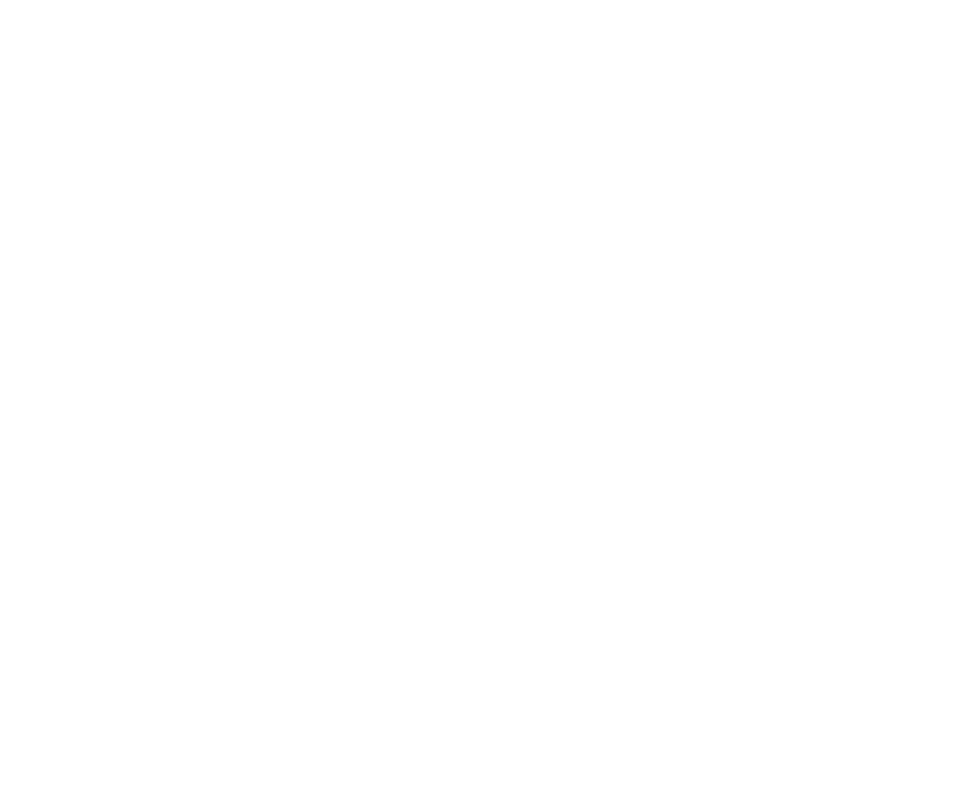
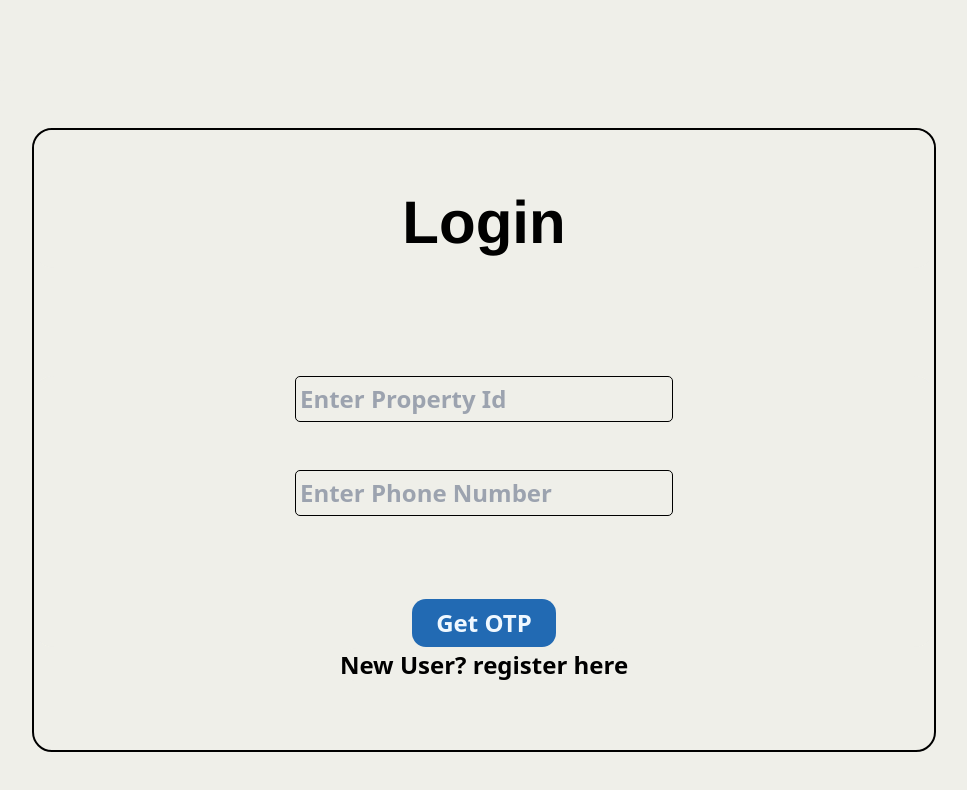
Before and after one commit to A-R-P-I-T-JAIN/Hack-Ndore, a React (Vite) app in the folder Client/: page /login in a window 1280 px wide. Before the commit this address had no page. Shown: the top 790 px of the page, without its empty margins (156-1123 px from the left). Built offline with nearby package versions, Linux system fonts and the light colour scheme.

Commit message:
regsiter&Login

```diff
--- a/Client/src/App.jsx
+++ b/Client/src/App.jsx
@@ -2,6 +2,8 @@
 import './App.css'
 import {BrowserRouter, Route, Routes} from 'react-router-dom'
 import Home from './components/Home'
+import Login from './components/Login'
+import Register from './components/Register'
 
 function App() {
 
@@ -9,8 +11,12 @@
     <BrowserRouter>
     <Routes>
       <Route path='/' element={<Home/>} />
+      <Route path='/login' element={<Login/>} />
+      <Route path='/register' element={<Register/>} />
+
     </Routes>
     </BrowserRouter>
+
   )
 }
 
--- /dev/null
+++ b/Client/src/components/Login.jsx
@@ -0,0 +1,21 @@
+import Register from "./Register";
+import PhoneOtpForm from "./phone-login";
+import "./login.css"
+import { Link } from 'react-router-dom'
+
+export default function Login(){
+
+
+    return(
+        <div class="app">
+        <div class="body">
+          <h1 class="head">Login </h1>
+          <br></br><br></br><br></br>
+          <PhoneOtpForm />
+          {/* <h2 class="head">Register</h2>
+          <Register/> */}
+        </div>
+        <Link to="/register">New User? register here</Link>
+        </div>
+    )
+}
--- /dev/null
+++ b/Client/src/components/Register.css
@@ -0,0 +1,24 @@
+.input{
+    border:1px solid black;
+    border-radius: 5px;
+    margin:15px;
+    width:15rem;
+    align-content: center;
+    padding: 4px;
+}
+.submit:hover{
+    background-color:rgb(11, 131, 251);
+}
+.submit{
+    margin-top: 35px;
+}
+*{
+    background-color: rgb(239, 239, 233);
+}
+.placeholder{
+    color: blueviolet;
+}
+.boxi{
+    border:2px solid black;
+    padding:10px;
+}
--- /dev/null
+++ b/Client/src/components/Register.jsx
@@ -0,0 +1,23 @@
+import './Register.css'
+import { Link } from 'react-router-dom'
+export default function Register(){
+    return(
+        <div class="boxi">
+            <p class="head"> Register</p>
+        <input placeholder="Enter Property ID" type="text" class="input" ></input>
+        <br></br>
+        <input placeholder="Enter AADHAR No." type="number"class="input"  ></input>
+        <br></br>
+        <input placeholder="Enter Registered Phone No." type="number"class="input"  ></input>
+        <br></br>
+        <input placeholder="Enter Username" class="input" ></input>
+        <br></br>
+        <button className="submit">Submit</button>
+       <div className="loginTag">
+       {/* <Route path="/login" element={<PhoneOtpForm/>} /> */}
+      <br></br>
+       <Link to="/login">Already registered? Click here to <span>login</span></Link>
+       </div>
+        </div>
+    )
+}
--- /dev/null
+++ b/Client/src/components/login.css
@@ -0,0 +1,28 @@
+#root {
+    max-width: 1000px;
+    margin: 80px auto;
+    padding: 2rem;
+    text-align: center;
+
+  }
+
+  .head{
+      font-size: 2.5rem;
+      padding-top: 2rem;
+      font-family: 'Franklin Gothic Medium', 'Arial Narrow', Arial, sans-serif;
+  }
+
+  .app{
+  border:2px solid ;
+  height: 26rem;
+  border:2px solid black;
+  }
+  .otpInput{
+      background-color: rgb(0, 227, 151);
+      height:80px;
+      width:80px;
+      margin: 5px;
+      border-radius: 4px;
+      padding: 28px;
+      font-size: 40px;
+  }
--- /dev/null
+++ b/Client/src/components/otp-input.css
@@ -0,0 +1,5 @@
+.optInput{
+    background-color: rgb(0, 227, 151);
+    height:44px;
+    width:44px;
+}
--- /dev/null
+++ b/Client/src/components/otp-input.jsx
@@ -0,0 +1,75 @@
+import {useEffect, useRef, useState} from "react";
+
+const OtpInput = ({length = 4, onOtpSubmit = () => {}}) => {
+  const [otp, setOtp] = useState(new Array(length).fill(""));
+  const inputRefs = useRef([]);
+
+  useEffect(() => {
+    if (inputRefs.current[0]) {
+      inputRefs.current[0].focus();
+    }
+  }, []);
+
+  const handleChange = (index, e) => {
+    const value = e.target.value;
+    if (isNaN(value)) return;
+
+    const newOtp = [...otp];
+    // allow only one input
+    newOtp[index] = value.substring(value.length - 1);
+    setOtp(newOtp);
+
+    // submit trigger
+    const combinedOtp = newOtp.join("");
+    if (combinedOtp.length === length) onOtpSubmit(combinedOtp);
+
+    // Move to next input if current field is filled
+    if (value && index < length - 1 && inputRefs.current[index + 1]) {
+      inputRefs.current[index + 1].focus();
+    }
+  };
+
+  const handleClick = (index) => {
+    inputRefs.current[index].setSelectionRange(1, 1);
+
+    // optional
+    if (index > 0 && !otp[index - 1]) {
+      inputRefs.current[otp.indexOf("")].focus();
+    }
+  };
+
+  const handleKeyDown = (index, e) => {
+    if (
+      e.key === "Backspace" &&
+      !otp[index] &&
+      index > 0 &&
+      inputRefs.current[index - 1]
+    ) {
+      // Move focus to the previous input field on backspace
+      inputRefs.current[index - 1].focus();
+    }
+  };
+
+  return (
+    <div class="main">
+      {otp.map((value, index) => {
+        return (
+          <>
+          <input
+            key={index}
+            type="text"
+            ref={(input) => (inputRefs.current[index] = input)}
+            value={value}
+            onChange={(e) => handleChange(index, e)}
+            onClick={() => handleClick(index)}
+            onKeyDown={(e) => handleKeyDown(index, e)}
+            class="otpInput"
+          />
+       </>
+        );
+      })}
+    </div>
+  );
+};
+
+export default OtpInput;
--- /dev/null
+++ b/Client/src/components/phone-login.css
@@ -0,0 +1,40 @@
+*{
+    font-size: x-large;
+    color: rgb(0, 0, 0);
+    font-weight: 700;
+    border-radius: 20px;
+
+}
+.submit{
+    background-color: rgb(34, 106, 179);
+    color: aliceblue;
+    height: 2rem;
+    width: 6rem;
+    border-radius: 14px;
+
+}
+
+.id{
+    border:1px solid black;
+    padding: 4px;
+    border-radius: 5px;
+}
+.num{
+    border:1px solid black;
+    padding: 4px;
+    border-radius: 5px;
+    margin:2rem;
+}
+.verify{
+ margin-top: 60px;
+ height:45px;
+ width:180px;
+ border-radius:5px;
+ border:1px solid black;
+}
+.verify:hover{
+    background-color: rgb(167, 170, 174);
+}
+.text{
+    padding-bottom: 30px;
+}
--- /dev/null
+++ b/Client/src/components/phone-login.jsx
@@ -0,0 +1,81 @@
+import {useState} from "react";
+import OtpInput from "./otp-input";
+import './phone-login.css';
+
+const PhoneOtpForm = () => {
+  const [phoneNumber, setPhoneNumber] = useState("");
+  const [propertyId, setPropertyId] = useState("");
+  const [showOtpInput, setShowOtpInput] = useState(false);
+
+  const handlePhoneNumber = (event) => {
+    setPhoneNumber(event.target.value);
+  };
+  const handlePropertyId = (event) => {
+    setPropertyId(event.target.value);
+  };
+
+  // const onOtpSubmit = () => {
+  //   const enteredOtp = otp.join("");
+  //   if (enteredOtp === generatedOtp) {
+  //     alert("Login Successful");
+  //   } else {
+  //     alert("Invalid OTP");
+  //   }
+  // };
+
+  const handlePhoneSubmit = (event) => {
+    event.preventDefault();
+
+    // phone validations
+    const regex = /[^0-9]/g;
+    if (phoneNumber.length < 10 || regex.test(phoneNumber)) {
+      alert("Invalid Phone Number");
+      return;
+    }
+
+
+    // Call BE API
+    // show OTP Field
+    setShowOtpInput(true);
+  };
+
+  const onOtpSubmit = (otp) => {
+    console.log("Login Successful", otp);
+  };
+
+  return (
+    <div>
+      <div >
+      {!showOtpInput ? (
+        <form onSubmit={handlePhoneSubmit} class="form">
+          <input
+          class="id"
+            type="text"
+            value={propertyId}
+            onChange={handlePropertyId}
+            placeholder="Enter Property Id"
+          />
+          <br></br>
+          <input
+          class="num"
+            type="text"
+            value={phoneNumber}
+            onChange={handlePhoneNumber}
+            placeholder="Enter Phone Number"
+          />
+          <br></br>
+          <button type="submit" class="submit">Get OTP</button>
+        </form>
+      ) : (
+        <div class="box">
+          <p class="text">Enter OTP sent to {phoneNumber}</p>
+          <OtpInput length={4} onOtpSubmit={onOtpSubmit} />
+          <button onClick={onOtpSubmit} class="verify"> Verify OTP</button>
+        </div>
+      )}
+    </div>
+    </div>
+  );
+};
+
+export default PhoneOtpForm;
```
Also changed, not shown: 1 other file (tests, documents, lock files or other folders).
